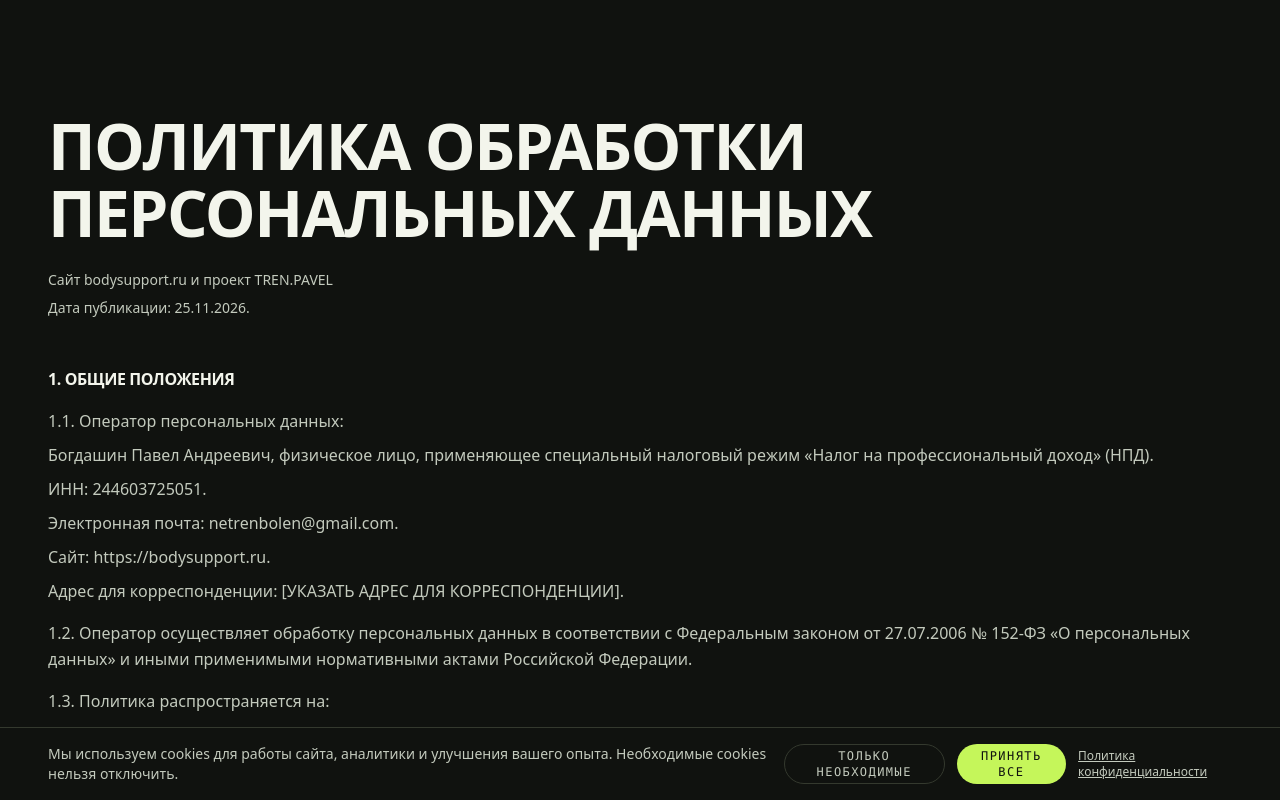
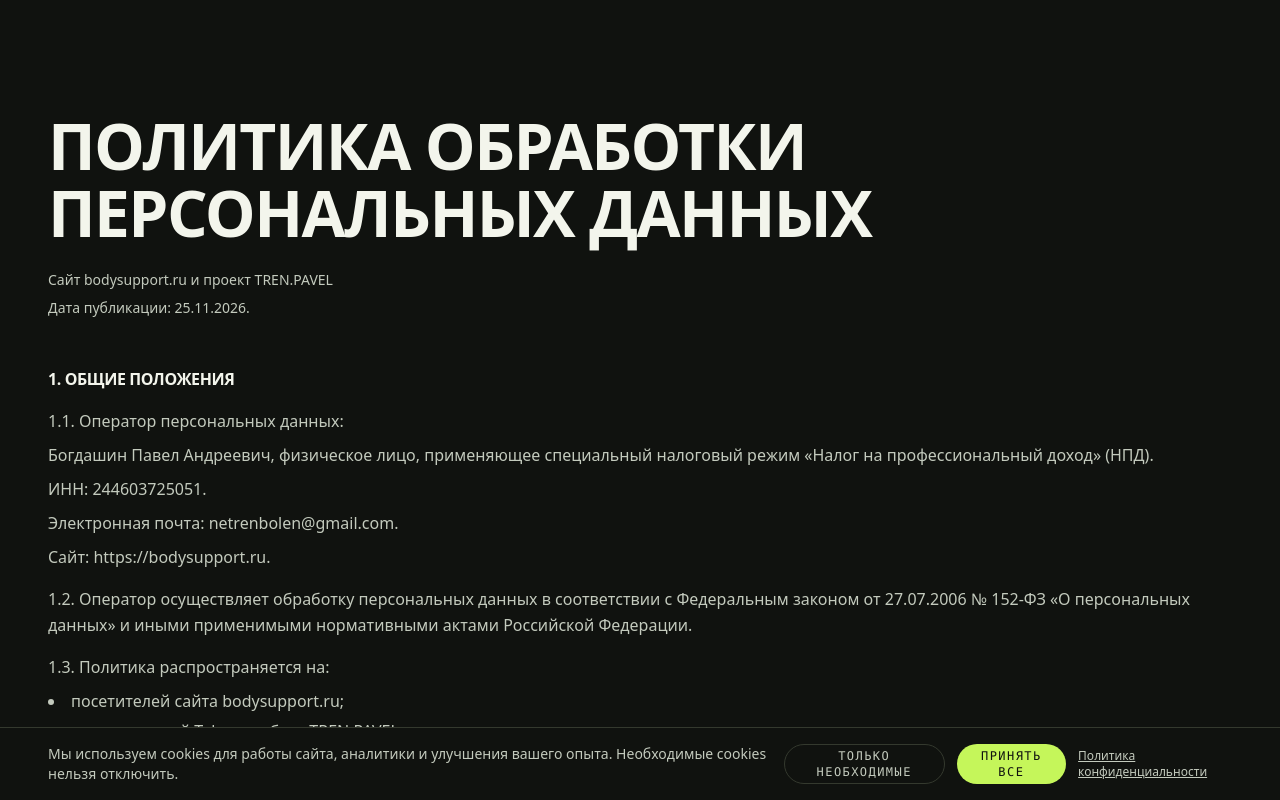
Before and after one commit to netrenbolone-eng/trenpavelbot, a Next.js app: page /privacy in a window 1280 px wide. Built offline with nearby package versions, Linux system fonts and the light colour scheme.

Commit message:
Privacy: remove placeholder address line from Operator info

```diff
--- a/app/privacy/page.tsx
+++ b/app/privacy/page.tsx
@@ -54,9 +54,6 @@ export default function PrivacyPage() {
               </p>
               <p className="mt-2">
                 Сайт: https://bodysupport.ru.
-              </p>
-              <p className="mt-2">
-                Адрес для корреспонденции: [УКАЗАТЬ АДРЕС ДЛЯ КОРРЕСПОНДЕНЦИИ].
               </p>
               <p className="mt-4">
                 1.2. Оператор осуществляет обработку персональных данных в соответствии с Федеральным законом от 27.07.2006 № 152-ФЗ «О персональных данных» и иными применимыми нормативными актами Российской Федерации.
```
